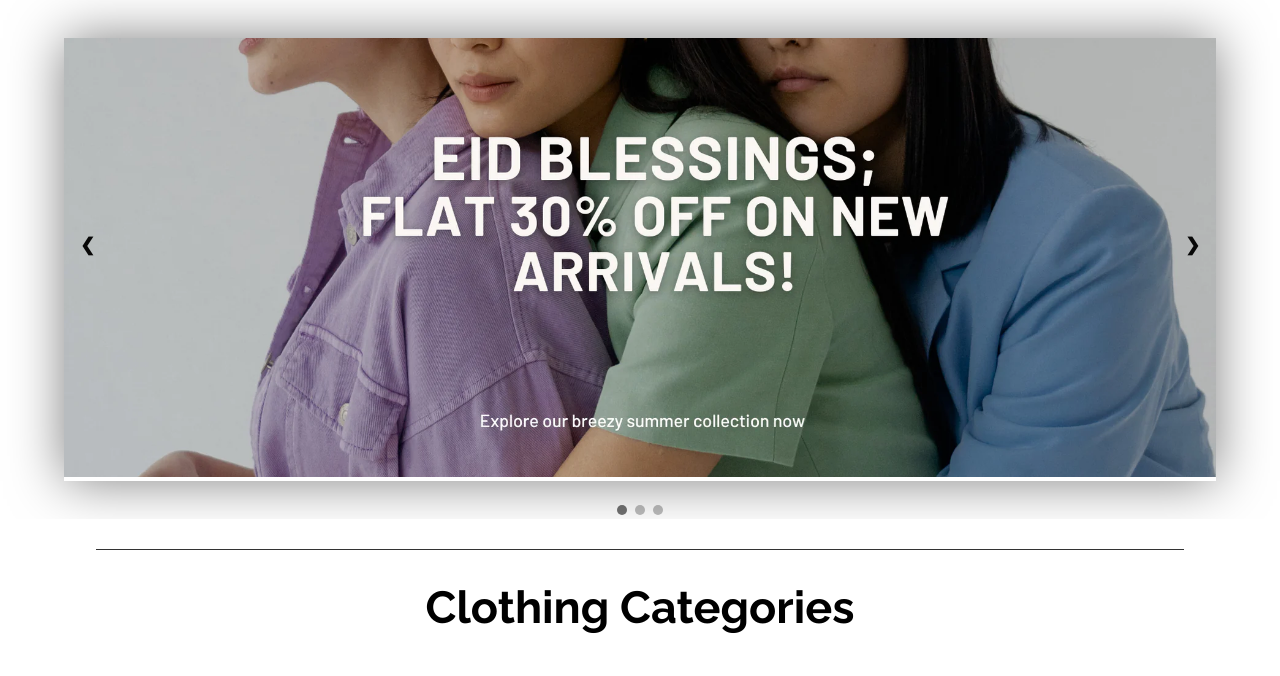
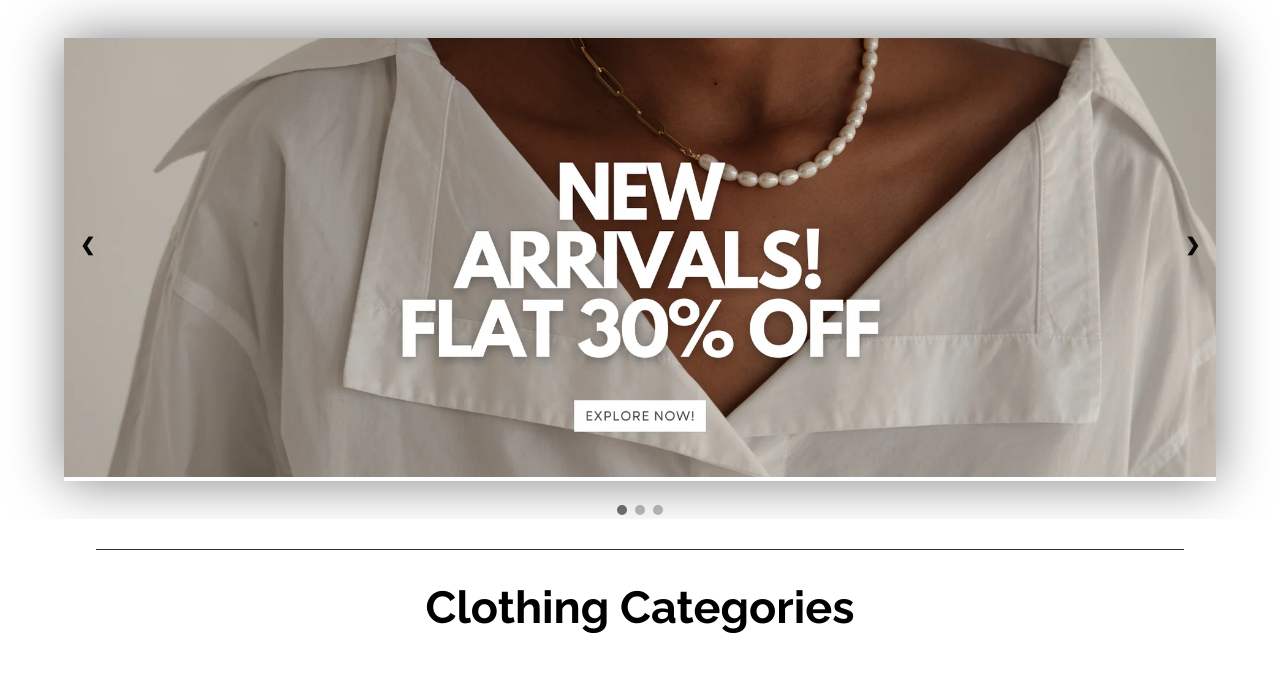
Before and after one commit to WhoAbdullahSheikh/Wonderland-Clothing, a PHP site: page /home.php in a window 1280 px wide. Shown: the part 60-736 px from the top of the page. Run offline with PHP 8.4, Linux system fonts and the light colour scheme; some libraries are stand-ins or nearby versions.

Commit message:
Minor Updates

```diff
--- a/admin/adminprofile.php
+++ b/admin/adminprofile.php
@@ -38,7 +38,7 @@ $sqlPending = "SELECT products.id, products.p_name, products.description, produc
 $resultPending = $conn->query($sqlPending);
 
 // Fetch product data for listing section
-$sql = "SELECT filename, id, p_name, email, description, price, category, p_condition, status, feedback
+$sql = "SELECT filename, id, p_name, email, description, price, category, IFNULL(type, 'N/A') AS type, p_condition, status, feedback
         FROM products
         WHERE status = 'Approved' OR status = 'Rejected'
         ORDER BY id ASC";
@@ -277,6 +277,7 @@ $conn->close();
               <th>Description</th>
               <th>Price</th>
               <th>Category</th>
+              <th>Type</th>
               <th>Condition</th>
               <th>Status</th>
               <th>Feedback</th>
@@ -296,6 +297,7 @@ $conn->close();
                 <td><?= htmlspecialchars($product['description']) ?></td>
                 <td style="text-align: center;">Rs. <?= htmlspecialchars($product['price']) ?></td>
                 <td style="text-align: center;"><?= htmlspecialchars($product['category']) ?></td>
+                <td style="text-align: center;"><?= htmlspecialchars($product['type']) ?></td>
                 <td style="text-align: center;"><?= htmlspecialchars($product['p_condition']) ?></td>
                 <td style="text-align: center;"><?= htmlspecialchars($product['status']) ?></td>
                 <td style="text-align: center;"><?= htmlspecialchars($product['feedback']) ?></td>
--- a/home.php
+++ b/home.php
@@ -74,13 +74,13 @@ if (isset($_SESSION['email']) && $_SESSION['email'] === 'admin@wonderland.com')
       <div class="section1">
         <div class="slideshow-container">
           <div class="mySlides fade">
-            <img src="./collection/banners/Made_for_comfort.webp" style="width: 100%" alt="" />
+            <img src="./collection/banners/banner2.webp" style="width: 100%" alt="" />
           </div>
           <div class="mySlides fade">
-            <img src="./collection/banners/Made_for_comfort.webp" style="width: 100%" alt="" />
+            <img src="./collection/banners/banner2.webp" style="width: 100%" alt="" />
           </div>
           <div class="mySlides fade">
-            <img src="./collection/banners/Made_for_comfort.webp" style="width: 100%" alt="" />
+            <img src="./collection/banners/banner2.webp" style="width: 100%" alt="" />
           </div>
 
           <a class="prev" onclick="plusSlides(-1)">&#10094;</a>
```
Also changed, not shown: screens/components/upload_receipt.php (+12 -7 lines), collection/banners/Banner.webp (renamed from collection/banners/Made_for_comfort.webp), collection/banners/Banner2.webp (added).
